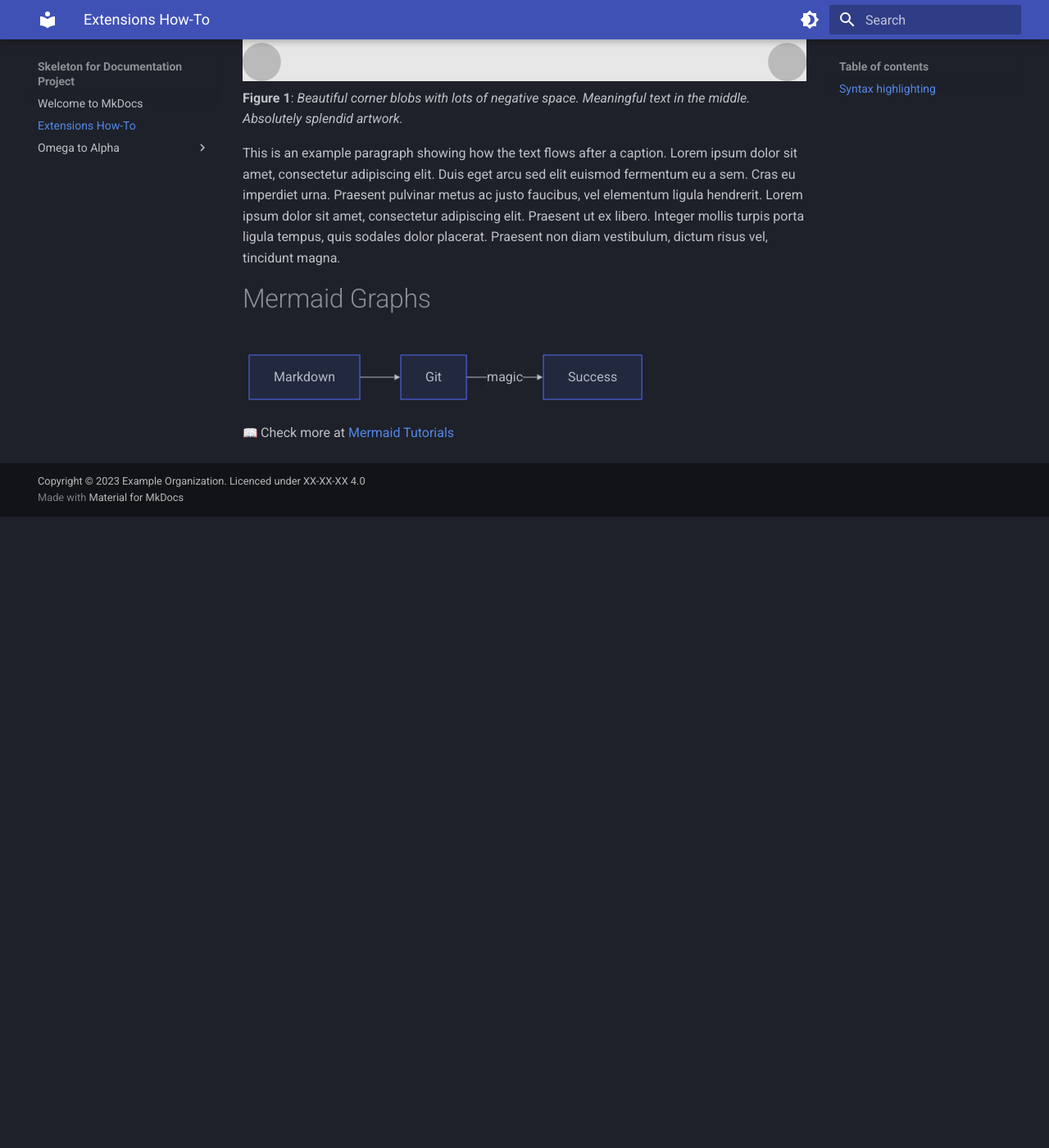
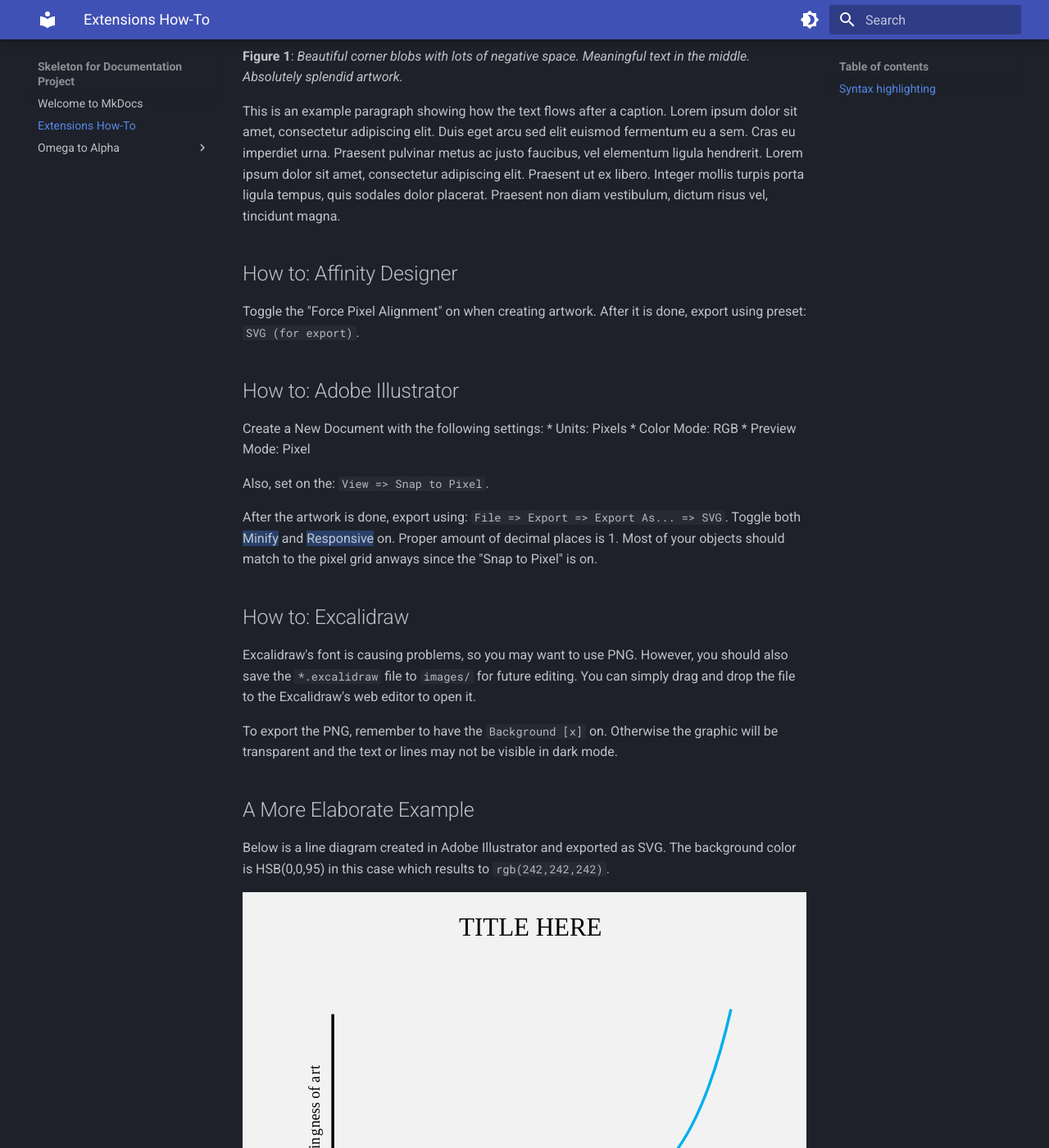
Before and after one commit to sourander/doc-skeleton, an MkDocs documentation site: the page built from docs/extensions.md, in a window 1280 px wide and 1400 px high, scrolled down 1725 px. Shown: the whole window at 82% size. Built offline with MkDocs 1.6.1 and Material for MkDocs 9.7.7, drawn with Linux system fonts in a browser that asks for light colours; emoji names are drawn with the system emoji font; before the commit the page ends 2355 px from its top, so only the background shows below that; some of the changed text lies outside the part shown.

Commit message:
Added Illustrator example

```diff
--- a/docs/extensions.md
+++ b/docs/extensions.md
@@ -36,16 +36,45 @@
 
 !!! quote
 
-    get started is to quit talking and begin doing. *--Walt Disney*
+    The way to get started is to quit talking and begin doing. *--Walt Disney*
 
 # Images
 
-Use relative path to images. Prefer SVG when possible. The image below is 800x600 SVG and has a solid color rectangle as a background to make sure any text is visible in day/night mode. The color of the background is `HSL(0,0,90)` in Affinity Designer which results to `rgb(231,231,231)`.Created by having "Force Pixel Alignment" activated in Affinity Designer and exported using preset: `SVG (for export)`.
+Use relative path to images. Prefer SVG when possible. The image below is 800x600 SVG and has a solid color rectangle as a background to make sure any text is visible in day/night mode. The color of the background is `HSL(0,0,90)` which results to `rgb(231,231,231)`.
+
 
 ![Image title](./images/test_image.svg)
-**Figure 1**: _Beautiful corner blobs with lots of negative space. Meaningful text in the middle. Absolutely splendid artwork._
+**Figure 1**: *Beautiful corner blobs with lots of negative space. Meaningful text in the middle. Absolutely splendid artwork.*
 
 This is an example paragraph showing how the text flows after a caption. Lorem ipsum dolor sit amet, consectetur adipiscing elit. Duis eget arcu sed elit euismod fermentum eu a sem. Cras eu imperdiet urna. Praesent pulvinar metus ac justo faucibus, vel elementum ligula hendrerit. Lorem ipsum dolor sit amet, consectetur adipiscing elit. Praesent ut ex libero. Integer mollis turpis porta ligula tempus, quis sodales dolor placerat. Praesent non diam vestibulum, dictum risus vel, tincidunt magna.
+
+## How to: Affinity Designer
+
+Toggle the "Force Pixel Alignment" on when creating artwork. After it is done, export using preset: `SVG (for export)`.
+
+## How to: Adobe Illustrator
+
+Create a New Document with the following settings:
+* Units: Pixels
+* Color Mode: RGB
+* Preview Mode: Pixel
+
+Also, set on the: `View => Snap to Pixel`.
+
+After the artwork is done, export using: `File => Export => Export As... => SVG`. Toggle both ==Minify== and ==Responsive== on. Proper amount of decimal places is 1. Most of your objects should match to the pixel grid anways since the "Snap to Pixel" is on.
+
+## How to: Excalidraw
+
+Excalidraw's font is causing problems, so you may want to use PNG. However, you should also save the `*.excalidraw` file to `images/` for future editing. You can simply drag and drop the file to the Excalidraw's web editor to open it.
+
+To export the PNG, remember to have the `Background [x]` on. Otherwise the graphic will be transparent and the text or lines may not be visible in dark mode.
+
+## A More Elaborate Example
+
+Below is a line diagram created in Adobe Illustrator and exported as SVG. The background color is HSB(0,0,95) in this case which results to `rgb(242,242,242)`.
+
+![Line diagram showing correlation between time spendt and the amazingness of art](./images/test_image_diagram.svg)
+**Figure 1**: *Beautiful corner blobs with lots of negative space. Meaningful text in the middle. Absolutely splendid artwork.*
 
 # Mermaid Graphs
 
```
Also changed, not shown: README.md (+2 -1 lines), docs/example_dir/alpha.md (+2 -0 lines), docs/example_dir/omega.md (+2 -0 lines), docs/index.md (+5 -4 lines), docs/images/test_image_diagram.svg (added).
